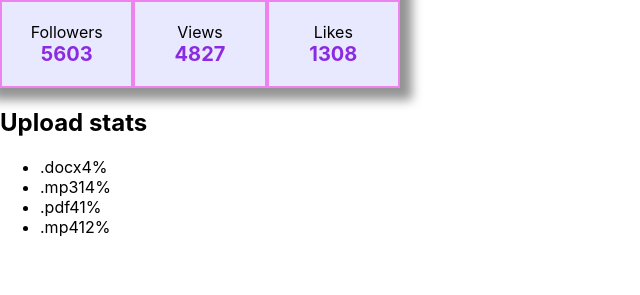
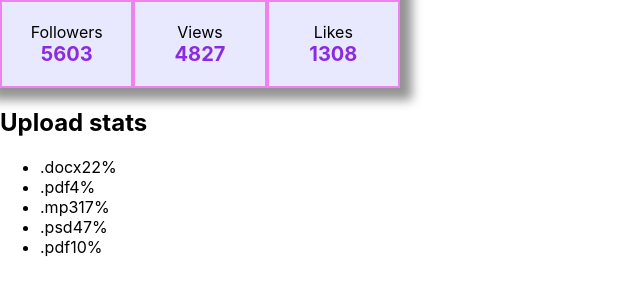
Before and after one commit to RomanKonopelko/goit-react-hw-01-components, a React (Create React App) app: page / in a window 1280 px wide. Shown: the part 353-648 px from the top of the page, without its empty margins (0-640 px from the left). Built offline with nearby package versions, Linux system fonts and the light colour scheme.

Commit message:
update: add stats component, add propTypes

```diff
--- a/package.json
+++ b/package.json
@@ -34,5 +34,8 @@
       "last 1 firefox version",
       "last 1 safari version"
     ]
+  },
+  "devDependencies": {
+    "prop-types": "^15.7.2"
   }
 }
--- a/src/App.js
+++ b/src/App.js
@@ -3,12 +3,13 @@ import ReactDOM from "react-dom";
 import "./App.css";
 import Profile from "./Components/Profile/Profile.js";
 import Stats from "./Components/Stats/Stats.js";
-import userData from "./user.json";
+import statsData from "./Components/Stats/stats.json";
+import userData from "./Components/Profile/user.json";
 function App() {
   return (
     <>
       <Profile data={userData} />
-      <Stats />
+      <Stats stats={statsData} title="Upload stats" />
     </>
   );
 }
--- a/src/Components/Stats/Stats.js
+++ b/src/Components/Stats/Stats.js
@@ -1,27 +1,27 @@
 import React from "react";
+import PropTypes from "prop-types";
 
 const Stats = ({ title, stats }) => (
-  <section class="statistics">
-    <h2 class="title">Upload stats</h2>
-
-    <ul class="stat-list">
-      <li class="item">
-        <span class="label">.docx</span>
-        <span class="percentage">4%</span>
-      </li>
-      <li class="item">
-        <span class="label">.mp3</span>
-        <span class="percentage">14%</span>
-      </li>
-      <li class="item">
-        <span class="label">.pdf</span>
-        <span class="percentage">41%</span>
-      </li>
-      <li class="item">
-        <span class="label">.mp4</span>
-        <span class="percentage">12%</span>
-      </li>
+  <section className="statistics">
+    {title ? <h2 className="title">Upload stats</h2> : null}
+    <ul className="stat-list">
+      {stats.map((el) => (
+        <li key={el.id} className="item">
+          <span className="label">{el.label}</span>
+          <span className="percentage">{el.percentage}%</span>
+        </li>
+      ))}
     </ul>
   </section>
 );
+
+Stats.propTypes = {
+  title: PropTypes.string,
+  stats: PropTypes.arrayOf(
+    PropTypes.shape({
+      label: PropTypes.string.isRequired,
+      percentage: PropTypes.number.isRequired,
+    })
+  ),
+};
 export default Stats;
--- /dev/null
+++ b/src/Components/Stats/stats.json
@@ -0,0 +1,7 @@
+[
+  { "id": "id-1", "label": ".docx", "percentage": 22 },
+  { "id": "id-2", "label": ".pdf", "percentage": 4 },
+  { "id": "id-3", "label": ".mp3", "percentage": 17 },
+  { "id": "id-4", "label": ".psd", "percentage": 47 },
+  { "id": "id-5", "label": ".pdf", "percentage": 10 }
+]
```
Also changed, not shown: src/Components/Friend-list/Friend-list.js (added, +10 -0 lines), src/Components/Friend-list/friend-list.json (added, +32 -0 lines), src/Components/Profile/Profile.js (+14 -0 lines), src/Components/Friend-list/friend-list.module.css (added), src/Components/Profile/user.json (renamed from src/user.json), src/Components/Stats/stats.module.css (added).
